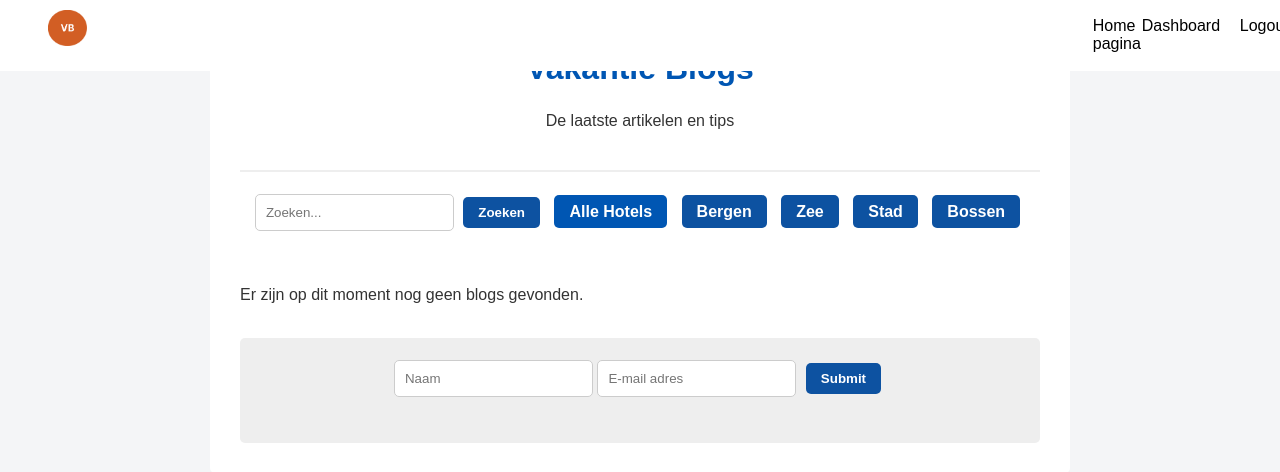
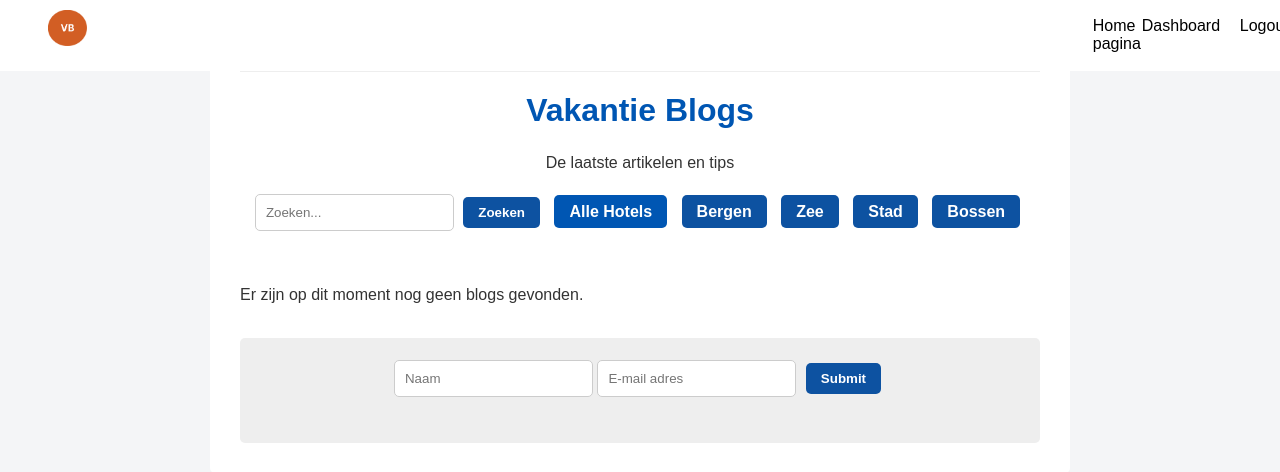
Before and after one commit to Zi3DDD/Webappblog, a PHP site: page / in a window 1280 px wide. Shown: the top 472 px of the page. Run offline with PHP 8.4, Linux system fonts and the light colour scheme; data that the repository does not hold is empty.

Commit message:
index.php verandering in header voor h1

```diff
--- a/src/frontend/index.php
+++ b/src/frontend/index.php
@@ -33,12 +33,12 @@ if(isset($_POST['naam']) && isset($_POST['email'])) {
 <body>
 
     <header class="site-header">
-        <h1><a href="index.php" style="text-decoration: none; color: inherit;">Vakantie Blogs</a></h1>
-        <p>De laatste artikelen en tips</p>
+
     </header>
 
     <div class="categorie-filters">
-
+        <h1>Vakantie Blogs</h1>
+        <p>De laatste artikelen en tips</p>
         <form method="get" action="index.php" style="display: inline-block;">
             <input class="filter-input" placeholder="Zoeken..." type="search" id="site-search" name="q" />
             <button type="submit" class="filter-knop">Zoeken</button>
```
